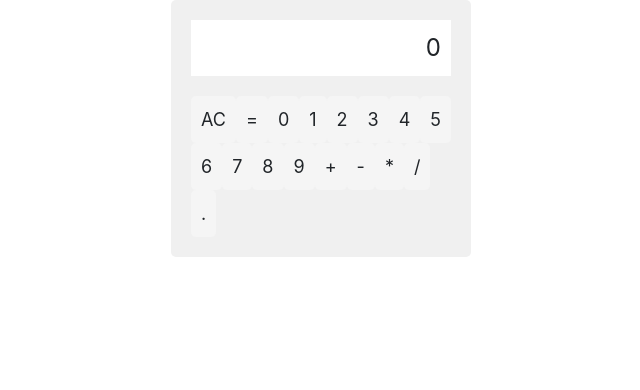
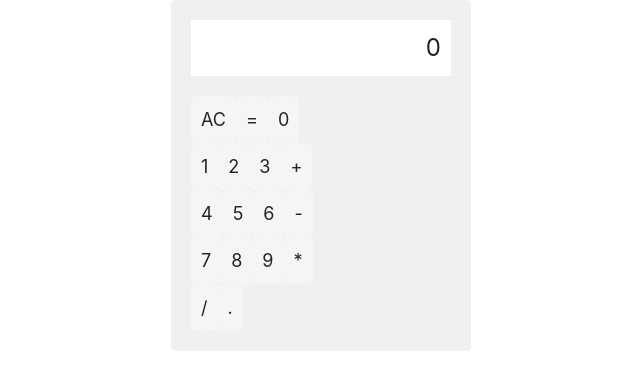
Before and after one commit to ismail-29/Calculator-react, a React (Create React App) app: page / in a window 1280 px wide. Shown: the top 390 px of the page, without its empty margins (319-959 px from the left). Built offline with nearby package versions, Linux system fonts and the light colour scheme.

Commit message:
added deployment script

```diff
--- a/package.json
+++ b/package.json
@@ -1,4 +1,5 @@
 {
+  "homepage": "https://gitname.github.io/calculator/",
   "name": "calculator",
   "version": "0.1.0",
   "private": true,
@@ -14,6 +15,8 @@
     "web-vitals": "^2.1.4"
   },
   "scripts": {
+    "predeploy": "npm run build",
+    "deploy": "gh-pages -d build",
     "start": "react-scripts start",
     "build": "react-scripts build",
     "test": "react-scripts test",
--- a/src/App.js
+++ b/src/App.js
@@ -64,6 +64,8 @@ const Calculator = () => {
       <button id="zero" className="btn" onClick={() => handleClick("0")}>
         0
       </button>
+      <div className="coloum">
+
       <button id="one" className="btn" onClick={() => handleClick("1")}>
         1
       </button>
@@ -73,6 +75,11 @@ const Calculator = () => {
       <button id="three" className="btn" onClick={() => handleClick("3")}>
         3
       </button>
+      <button id="add" className="btn" onClick={() => handleClick("+")}>
+        +
+      </button>
+      </div>
+      <div className="coloum">
       <button id="four" className="btn" onClick={() => handleClick("4")}>
         4
       </button>
@@ -82,6 +89,11 @@ const Calculator = () => {
       <button id="six" className="btn" onClick={() => handleClick("6")}>
         6
       </button>
+      <button id="subtract" className="btn" onClick={() => handleClick("-")}>
+        -
+      </button>
+      </div>
+      <div className="coloum">
       <button id="seven" className="btn" onClick={() => handleClick("7")}>
         7
       </button>
@@ -91,15 +103,11 @@ const Calculator = () => {
       <button id="nine" className="btn" onClick={() => handleClick("9")}>
         9
       </button>
-      <button id="add" className="btn" onClick={() => handleClick("+")}>
-        +
-      </button>
-      <button id="subtract" className="btn" onClick={() => handleClick("-")}>
-        -
-      </button>
       <button id="multiply" className="btn" onClick={() => handleClick("*")}>
         *
       </button>
+      </div>
+
       <button id="divide" className="btn" onClick={() => handleClick("/")}>
         /
       </button>
```
